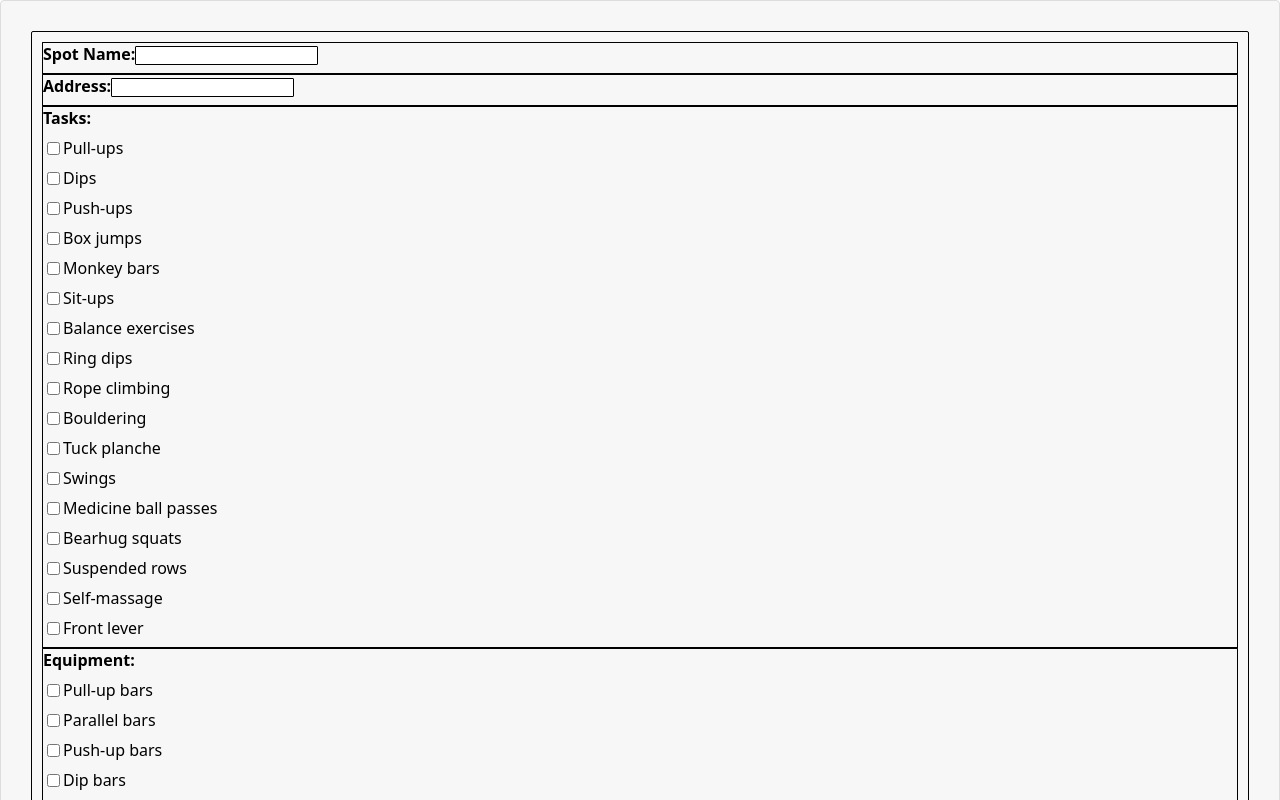
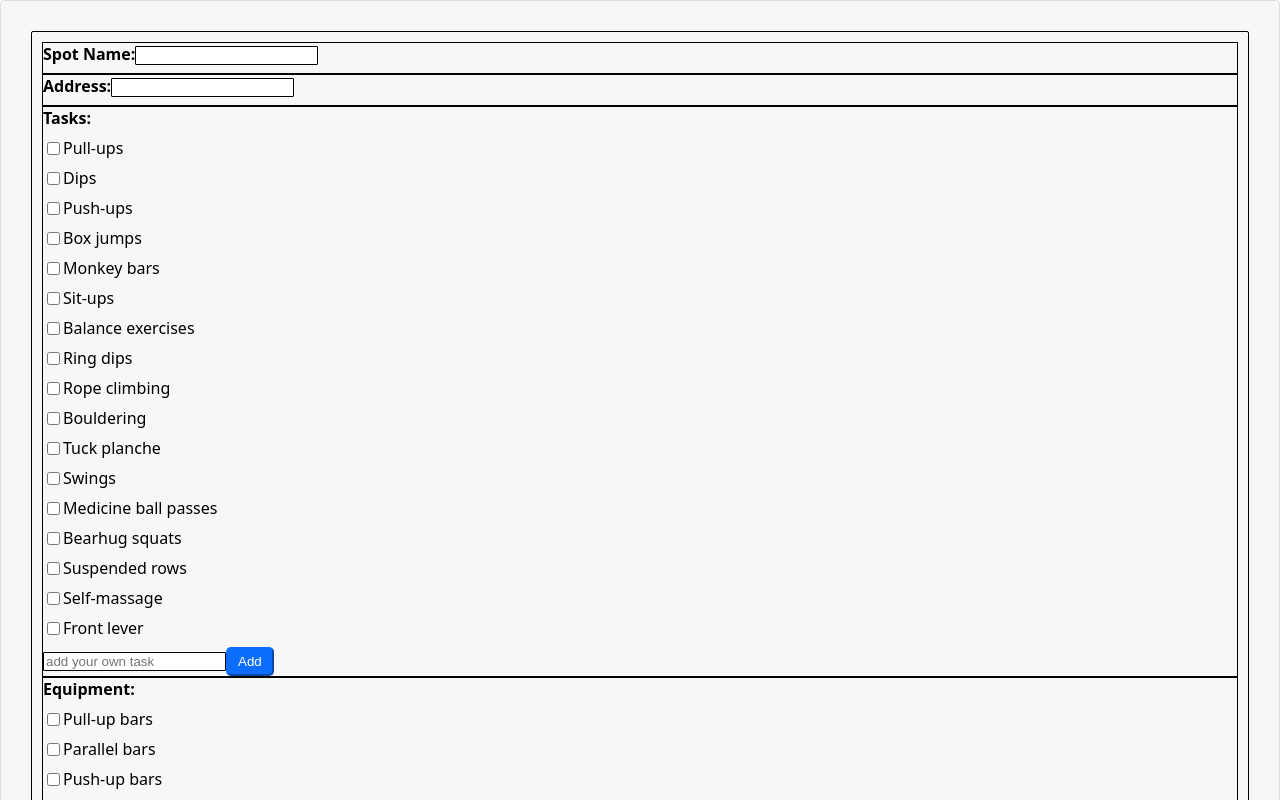
Before and after one commit to zimb0o/capstone-project, a Next.js app: page / in a window 1280 px wide. Shown: the top 800 px of the page. Built offline with nearby package versions, Linux system fonts and the light colour scheme.

Commit message:
add task text

```diff
--- a/components/SpotForm.js
+++ b/components/SpotForm.js
@@ -10,7 +10,8 @@ export default function SpotForm() {
     Tasks: [],
     Equipment: [],
   });
-  const router = useRouter();
+
+  // const router = useRouter();
   const handleOptionToggle = (option, field) => {
     setFormData((prevFormData) => {
       const selectedOptions = prevFormData[field];
@@ -43,10 +44,10 @@ export default function SpotForm() {
   const onSubmitHandler = (event) => {
     event.preventDefault();
     console.log(formData);
-    router.push({
+    /*router.push({
       pathname: "/spots",
       query: { formData: JSON.stringify(formData) },
-    });
+    });*/
   };
   return (
     <FormSection>
@@ -81,6 +82,8 @@ export default function SpotForm() {
               {option}
             </FormLabel>
           ))}
+          <FormInput type="text" placeholder="add your own task" />
+          <Button type="button">Add</Button>
         </FormGroup>
         <FormGroup>
           <FormInputLabel htmlFor="Equipment">Equipment:</FormInputLabel>
@@ -127,6 +130,7 @@ const FormInputLabel = styled.label`
 const FormInput = styled.input`
   border-radius: 1px;
   border: 0.5px solid;
+  position: center;
 `;
 
 const FormGroup = styled.div`
```
